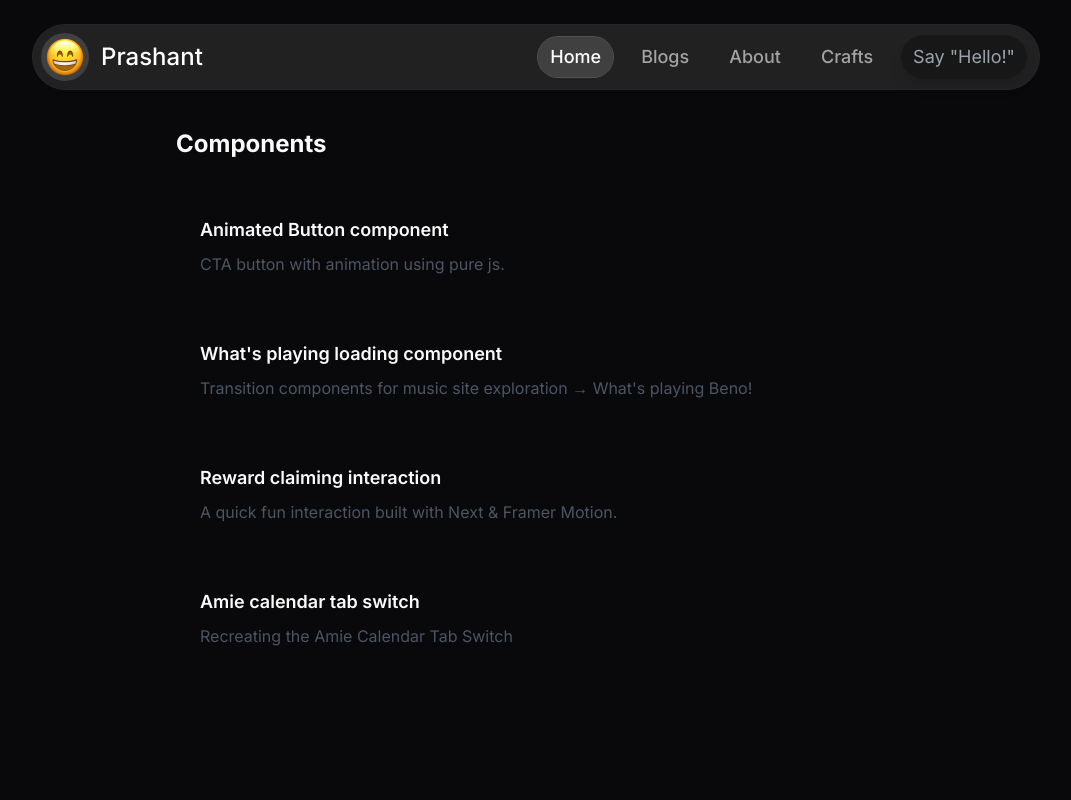
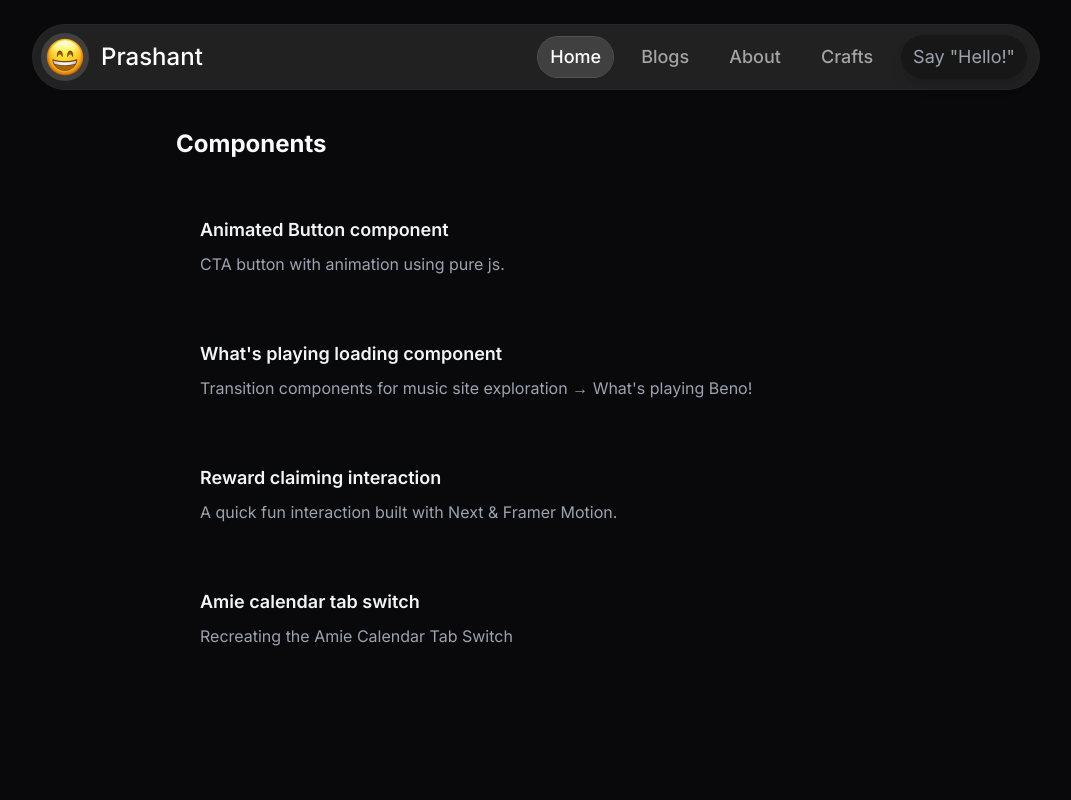
Before and after one commit to prash240303/Portfolio-Prashant, a Next.js app: page /crafts in a window 1280 px wide. Shown: the top 800 px of the page, without its empty margins (104-1175 px from the left). Built offline with nearby package versions, Linux system fonts and the light colour scheme.

Commit message:
Fix : dark mode theme fix

```diff
--- a/src/app/crafts/page.tsx
+++ b/src/app/crafts/page.tsx
@@ -1,5 +1,6 @@
 import Link from "next/link";
 import React from "react";
+
 const componentList = [
   {
     title: "Animated Button component",
@@ -23,6 +24,7 @@ const componentList = [
     slug: "amie-calendar",
   },
 ];
+
 const Crafts = () => {
   return (
     <div className="view-container mt-12 md:mt-24 mb-12 md:mb-[100px] overflow-hidden">
@@ -35,13 +37,13 @@ const Crafts = () => {
             <Link
               href={`/crafts/${component.slug}`}
               key={index}
-              className="block hover:bg-neutral-200/50 rounded-xl p-4 md:p-6 text-left transition-colors duration-200"
+              className="block hover:bg-neutral-200/50 dark:hover:bg-neutral-800/50 rounded-xl p-4 md:p-6 text-left transition-colors duration-200"
             >
               <div>
-                <h3 className="text-base md:text-lg font-semibold mb-2">
+                <h3 className="text-base md:text-lg font-semibold mb-2 text-gray-900 dark:text-gray-100">
                   {component.title}
                 </h3>
-                <p className="text-sm md:text-base text-gray-600">
+                <p className="text-sm md:text-base text-gray-600 dark:text-gray-400">
                   {component.description}
                 </p>
               </div>
--- a/src/components/TechStack.tsx
+++ b/src/components/TechStack.tsx
@@ -23,7 +23,7 @@ const TechStack = (props: Props) => {
         </div>
         <div className="mt-8 flex flex-wrap gap-2">
           <div className="group/techitem relative w-full space-y-4 divide-y divide-dashed divide-zinc-100 overflow-hidden rounded-2xl border border-zinc-100 p-6 dark:divide-zinc-700/40 dark:border-zinc-700/40 sm:flex-1">
-            <h3 className="flex text-sm font-semibold text-zinc-700 ">
+            <h3 className="flex text-sm font-semibold text-zinc-700 dark:text-zinc-300">
               <svg
                 xmlns="http://www.w3.org/2000/svg"
                 width="24"
```
